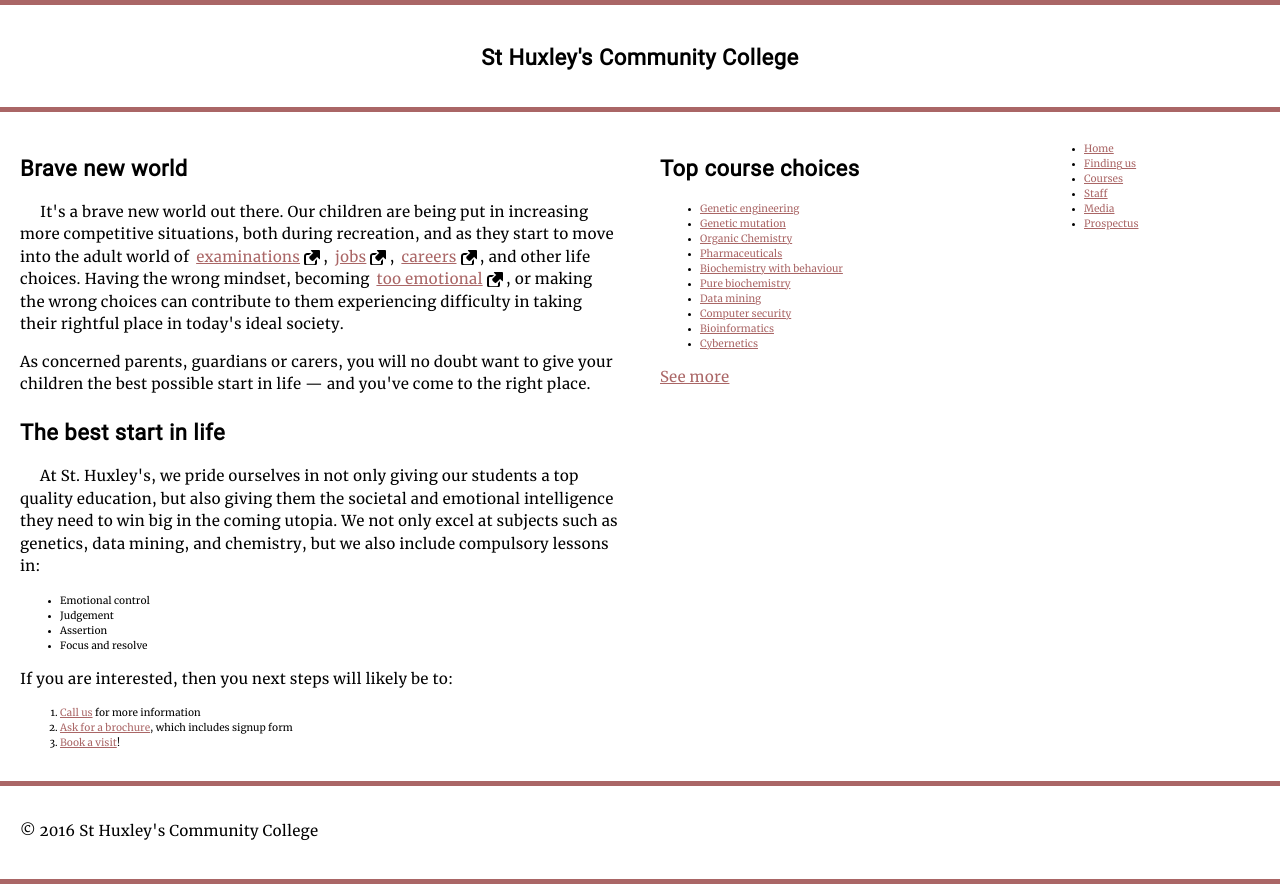
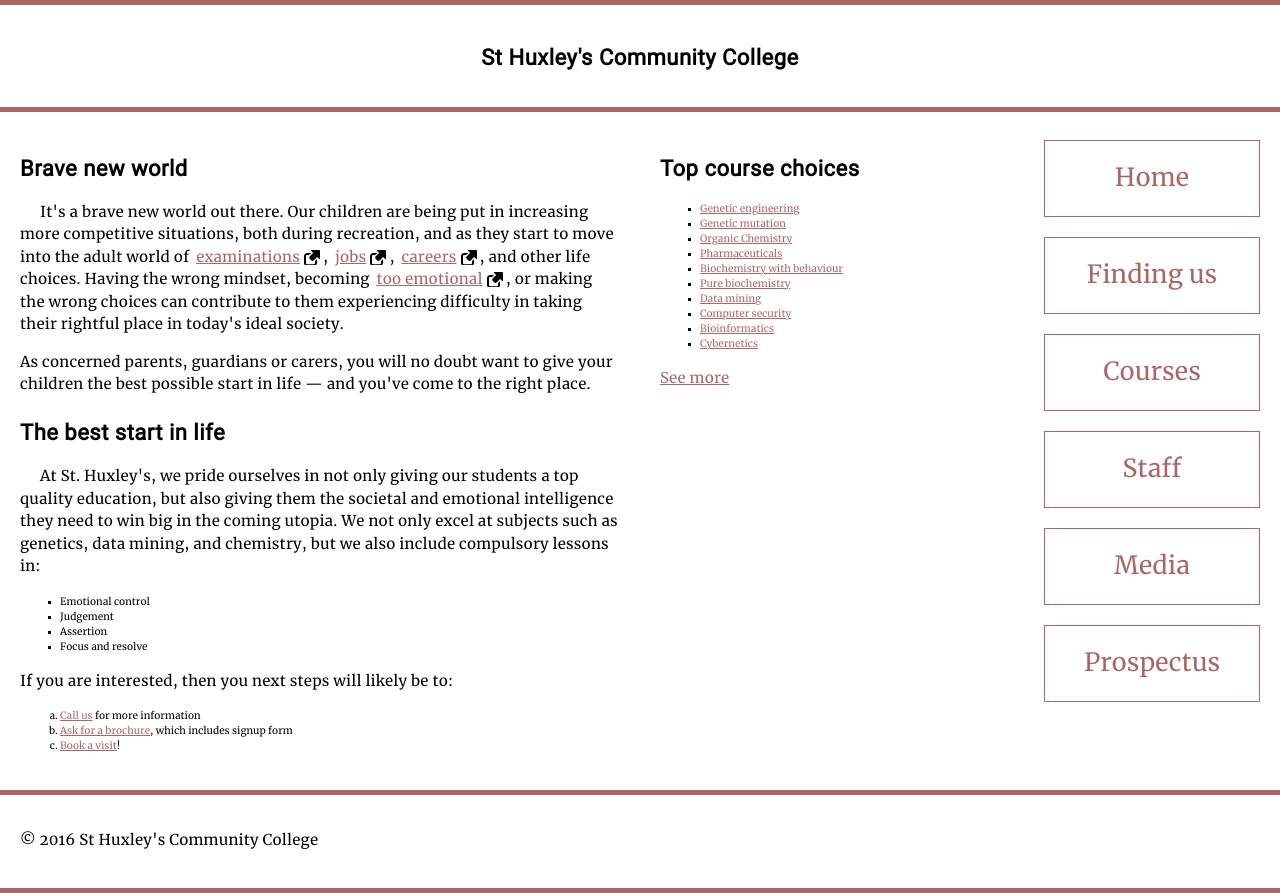
Before and after one commit to AdamSabatini/Adam-Web-Dev, a plain HTML site: page Assignment-3/Typesetting-a-community-school-homepage/index.html in a window 1280 px wide. Drawn offline with Linux system fonts and the light colour scheme.

Commit message:
lists and navigation menu

```diff
--- a/Assignment-3/Typesetting-a-community-school-homepage/style.css
+++ b/Assignment-3/Typesetting-a-community-school-homepage/style.css
@@ -117,3 +117,47 @@ a[href^="http"]{
   padding-right: 20px;
   margin: .3rem;
 }
+
+/* lists */
+ul,ol {
+  margin: 1.6rem 0;
+}
+
+ul {
+  list-style-type: square;
+}
+
+ol {
+  list-style-type: lower-latin;
+}
+
+/* nav menu */
+nav ul{
+  padding-left: 0;
+  margin-top: 0.8rem;
+}
+
+nav li {
+  list-style-type: none;
+  margin-bottom: 2rem;
+}
+
+nav li a {
+  text-decoration: none;
+  display: inline-block;
+  width: 100%;
+  line-height: 3;
+  text-align: center;
+  font-size: 2.5rem;
+  border: 1px solid #a66;
+}
+
+nav li a:focus, nav li a:hover {
+  color: white;
+  background: #a66;
+}
+
+nav li a:active {
+  color: white;
+  background: black;
+}
```
